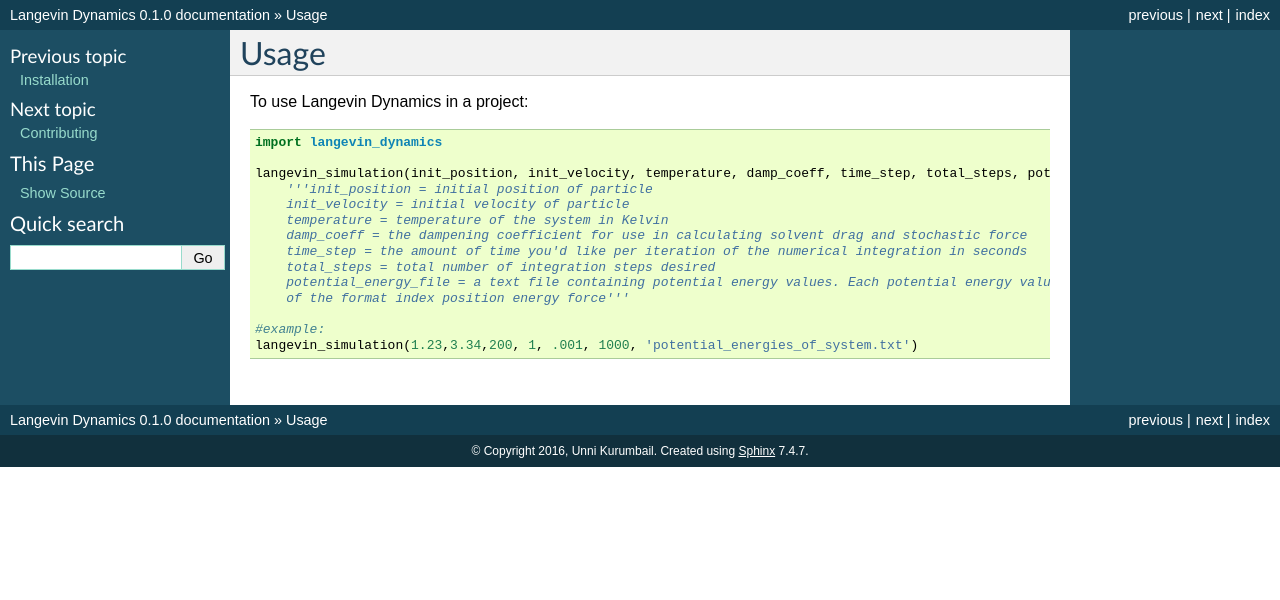
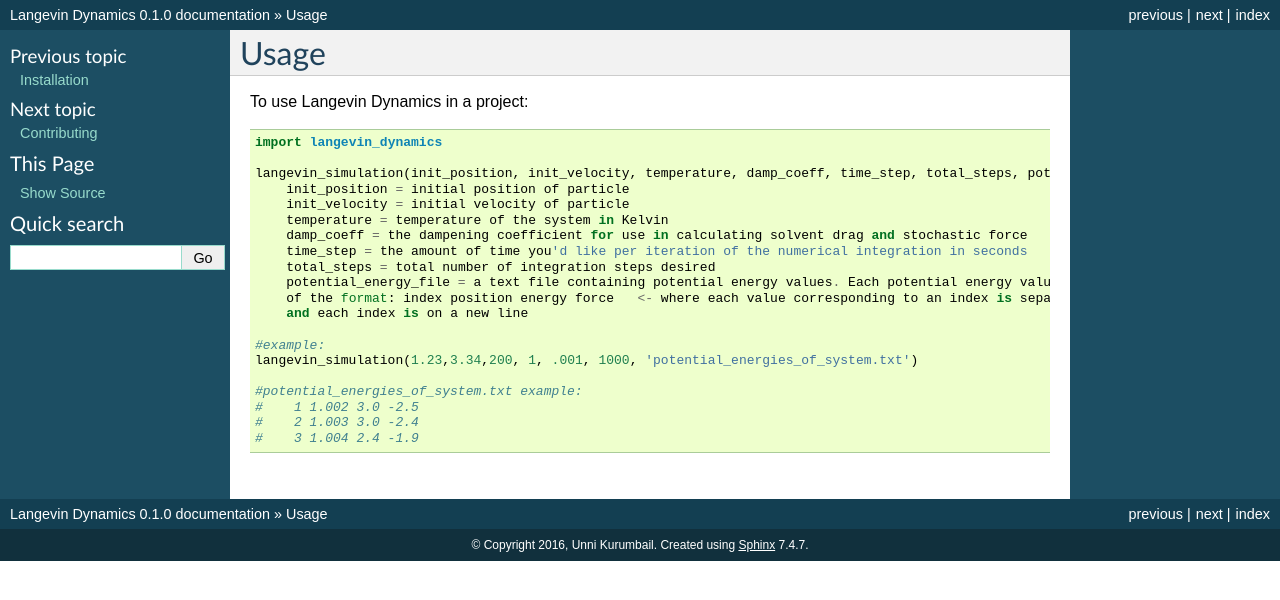
Before and after one commit to ukurumba/langevin_dynamics, a Sphinx documentation site: the page built from docs/usage.rst, in a window 1280 px wide. Shown: the top 600 px of the page. Built offline with Sphinx 7.4.7, drawn with Linux system fonts in a browser that asks for light colours; pages that are not in the unit, such as notebooks, are missing from menus.

```diff
--- a/README.rst
+++ b/README.rst
@@ -9,13 +9,17 @@ Langevin Dynamics
 .. image:: https://img.shields.io/travis/ukurumba/langevin_dynamics.svg
         :target: https://travis-ci.org/ukurumba/langevin_dynamics
 
-.. image:: https://readthedocs.org/projects/langevin-dynamics/badge/?version=latest
+.. image:: https://readthedocs.org/projects/langevin--dynamics/badge/?version=latest
         :target: https://langevin-dynamics.readthedocs.io/en/latest/?badge=latest
         :alt: Documentation Status
 
 .. image:: https://pyup.io/repos/github/ukurumba/langevin_dynamics/shield.svg
      :target: https://pyup.io/repos/github/ukurumba/langevin_dynamics/
      :alt: Updates
+
+.. image:: https://codecov.io/gh/ukurumba/langevin_dynamics/branch/master/graph/badge.svg
+  :target: https://codecov.io/gh/ukurumba/langevin_dynamics
+
 
 
 Molecular modelling based on principles of Langevin Dynamics.
--- a/docs/usage.rst
+++ b/docs/usage.rst
@@ -7,14 +7,20 @@ To use Langevin Dynamics in a project::
     import langevin_dynamics
 
     langevin_simulation(init_position, init_velocity, temperature, damp_coeff, time_step, total_steps, potential_energy_file, mass, output_file_location="langevin_dynamics_output"):
-    	'''init_position = initial position of particle
+    	init_position = initial position of particle
     	init_velocity = initial velocity of particle
     	temperature = temperature of the system in Kelvin
     	damp_coeff = the dampening coefficient for use in calculating solvent drag and stochastic force
     	time_step = the amount of time you'd like per iteration of the numerical integration in seconds
     	total_steps = total number of integration steps desired
-    	potential_energy_file = a text file containing potential energy values. Each potential energy value should be \n
-    	of the format index position energy force'''
+    	potential_energy_file = a text file containing potential energy values. Each potential energy value should be
+    	of the format: index position energy force   <- where each value corresponding to an index is separated by a space
+    	and each index is on a new line
 
     #example:
     langevin_simulation(1.23,3.34,200, 1, .001, 1000, 'potential_energies_of_system.txt')
+
+    #potential_energies_of_system.txt example:
+    #    1 1.002 3.0 -2.5
+    #    2 1.003 3.0 -2.4
+    #    3 1.004 2.4 -1.9
```
Also changed, not shown: .travis.yml.
